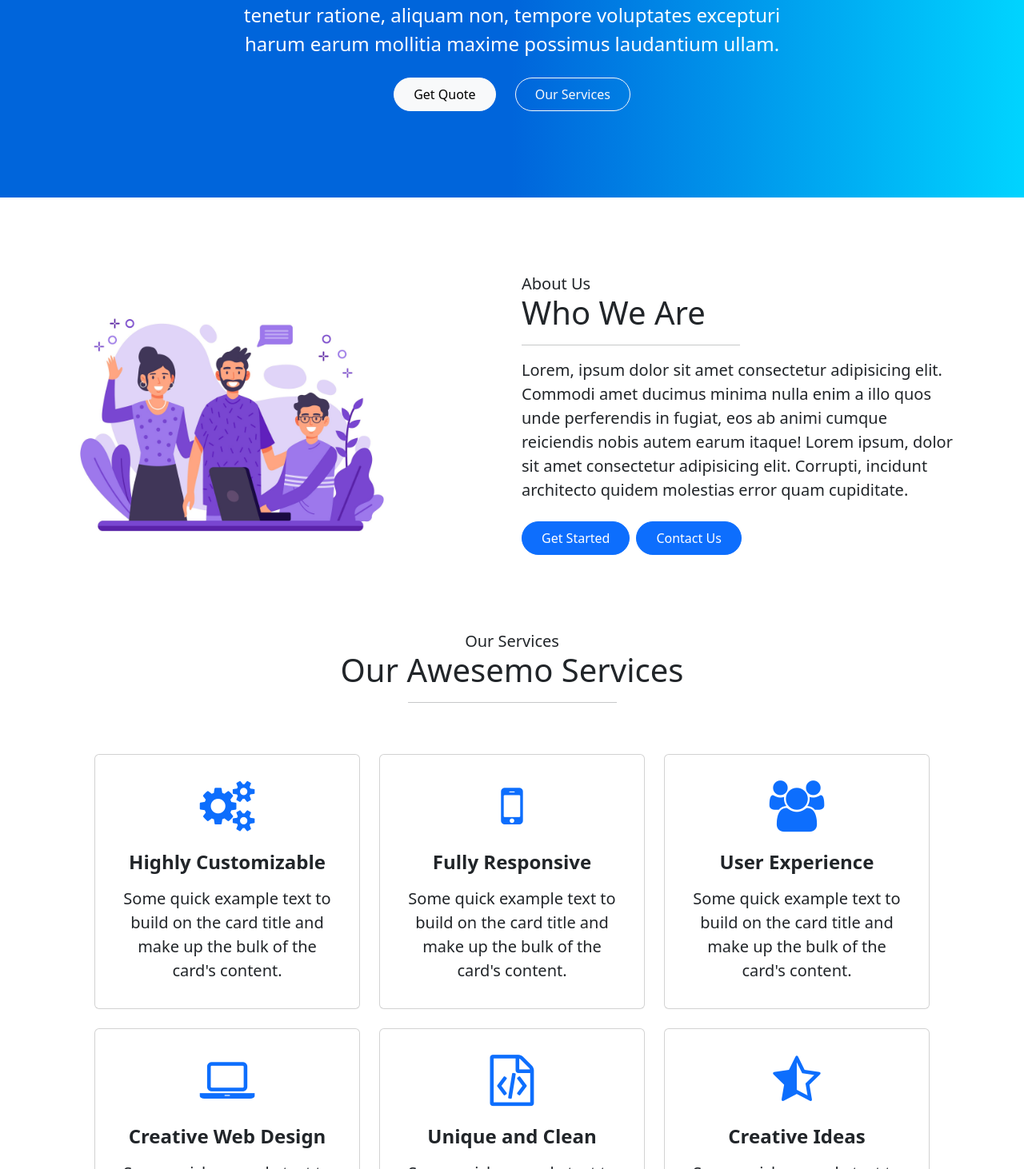
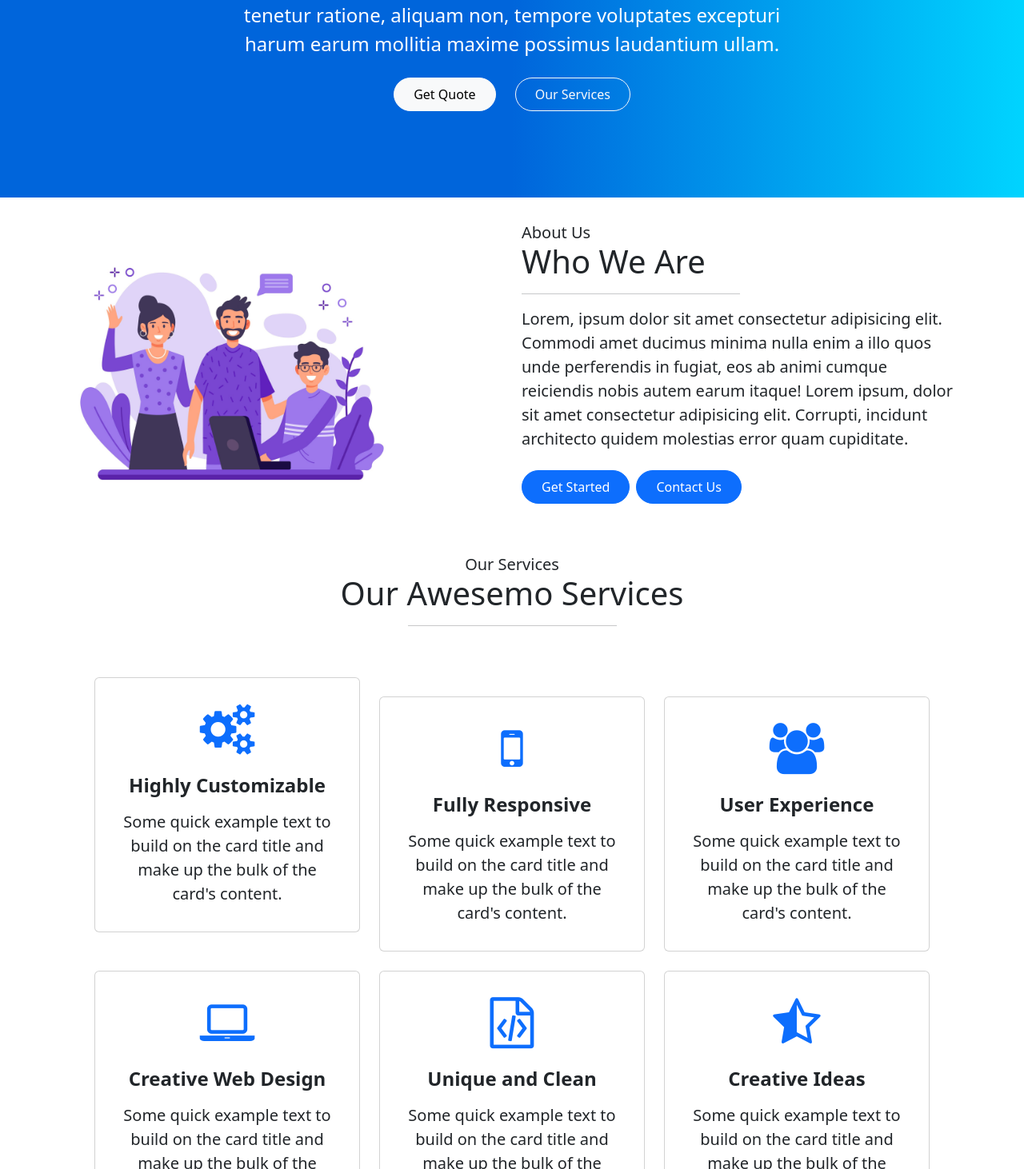
Before and after one commit to DavidSRV/WebSite-MERN-, a React (Create React App) app in the folder WebClient/: page / in a window 1280 px wide. Shown: the part 363-1825 px from the top of the page at 80% size. Built offline with nearby package versions, Linux system fonts and the light colour scheme; no server answers.

Commit message:
Se termina responsive

```diff
--- a/WebClient/src/page/About.jsx
+++ b/WebClient/src/page/About.jsx
@@ -6,7 +6,7 @@ function About() {
 
   return (
     <section id="about">
-      <div className="container my-5 py-5">
+      <div className="container my-3 py-3">
         <div className="row">
           <div className="col-md-6">
             <img src={about} alt="About-img" id="img" className="w-75 mt-5" />
--- a/WebClient/src/page/Services.jsx
+++ b/WebClient/src/page/Services.jsx
@@ -30,7 +30,7 @@ function Services() {
               </div>
             </div>
           </div>
-          <div className="col-md-4">
+          <div className="col-md-4 mt-4">
             <div class="card p-3">
               <div class="card-body text-center">
                 <i className="fa fa-mobile fa-4x mb-4 text-primary"></i>
@@ -42,7 +42,7 @@ function Services() {
               </div>
             </div>
           </div>
-          <div className="col-md-4">
+          <div className="col-md-4 mt-4">
             <div class="card p-3">
               <div class="card-body text-center">
                 <i className="fa fa-users fa-4x mb-4 text-primary"></i>
```
